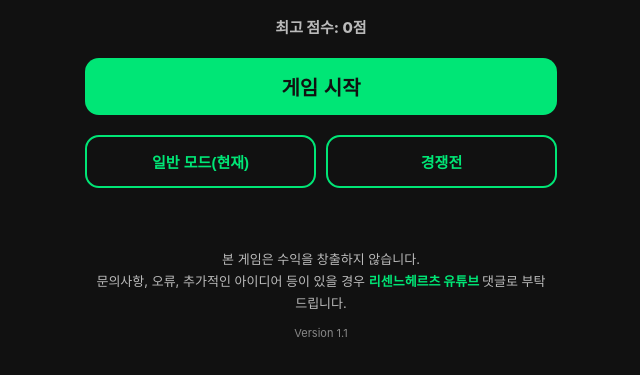
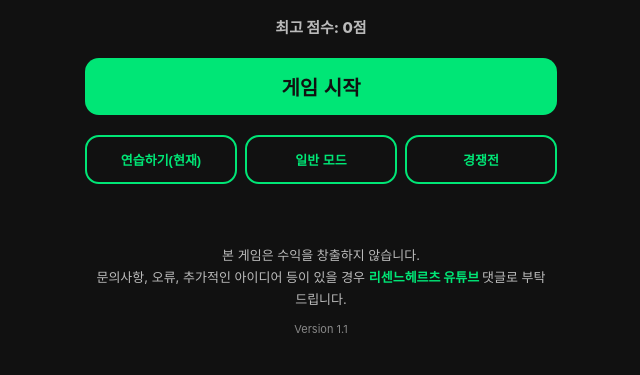
Before and after one commit to rescenehertz/rescene-face-study, a plain HTML site: page index.html in a window 1280 px wide. Shown: the part 721-1096 px from the top of the page, without its empty margins (319-959 px from the left). Drawn offline with Linux system fonts and the light colour scheme.

Commit message:
Update index.html

```diff
--- a/index.html
+++ b/index.html
@@ -280,18 +280,20 @@
 
     .modeSwitch {
   display: grid;
-  grid-template-columns: 1fr 1fr;
-  gap: 10px;
+  grid-template-columns: repeat(3, minmax(0, 1fr));
+  gap: 8px;
   margin-top: 4px;
 }
 
 .modeBtn {
+  min-width: 0;
   background: transparent;
   color: var(--mainColor);
   border: 2px solid var(--mainColor);
-  font-size: 15px;
+  font-size: 13px;
   font-weight: 900;
-  padding: 14px 10px;
+  padding: 13px 4px;
+  word-break: keep-all;
 }
 
 .modeBtn:hover {
@@ -362,7 +364,7 @@
           점수 <span id="score">0</span><br>
           최고 <span id="bestScore">0</span>
         </div>
-        <div>제한시간 <span id="timeText">5.0</span>초</div>
+        <div>제한시간 없음</div>
       </div>
 
       <div class="title">누구일까요?</div>
@@ -409,12 +411,19 @@
       <p id="shareStatus" class="shareStatus"></p>
     </div>
 
-    <div class="modeSwitch">
+   <div class="modeSwitch">
+  <button
+    class="modeBtn"
+    onclick="location.href='https://rescenehertz.github.io/rescene-face-study/'"
+  >
+    연습하기(현재)
+  </button>
+
   <button
     class="modeBtn"
     onclick="location.href='https://rescenehertz.github.io/rescene-face-game/'"
   >
-    일반 모드(현재)
+    일반 모드
   </button>
 
   <button
```
